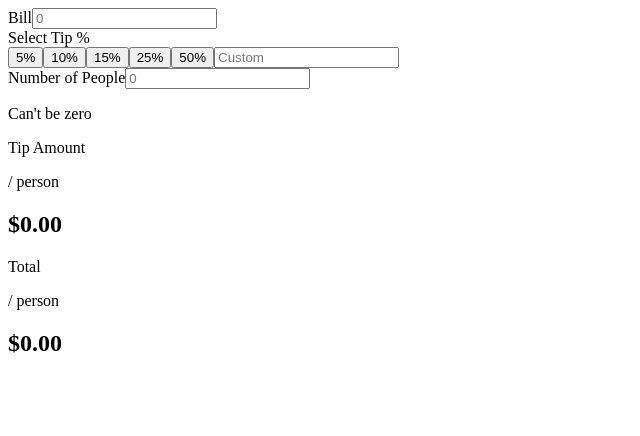
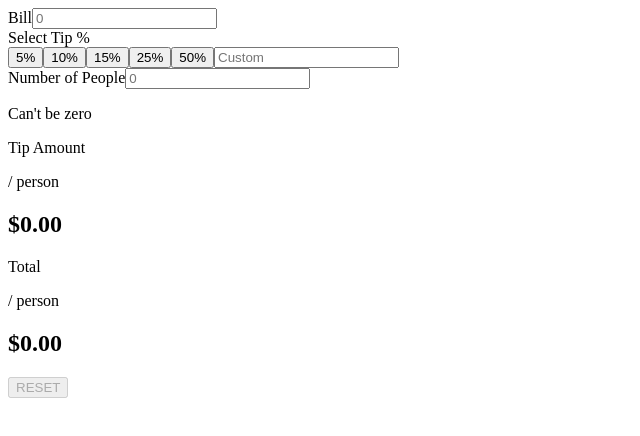
Before and after one commit to mcDolor/github-practice-tip-calculator, a Next.js app: page / in a window 1280 px wide. Shown: the top 436 px of the page, without its empty margins (0-640 px from the left). Built offline with nearby package versions, Linux system fonts and the light colour scheme.

Commit message:
added reset button

```diff
--- a/app/page.tsx
+++ b/app/page.tsx
@@ -5,6 +5,7 @@ import BillInput from "@/components/BillInput";
 import TipSelector from "@/components/TipSelector";
 import UserInput from "@/components/UserInput";
 import ResultCard from "@/components/ResultCard";
+import ResetButton from "@/components/ResetButton";
 
 export default function Home() {
   const [bill, setBill] = useState<number>(0);
@@ -30,6 +31,7 @@ export default function Home() {
 
       <div className="bg-[#00474b] rounded-2xl p-8 flex flex-col justify-between">
         <ResultCard tipAmount={tipAmount} total={total} />
+        <ResetButton resetAll={resetAll} disabled={!bill && !tip && !user} />
       </div>
     </main>
   );
--- /dev/null
+++ b/components/ResetButton.tsx
@@ -0,0 +1,20 @@
+interface Props {
+  resetAll: () => void;
+  disabled: boolean;
+}
+
+export default function ResetButton({ resetAll, disabled }: Props) {
+  return (
+    <button
+      onClick={resetAll}
+      disabled={disabled}
+      className={`mt-8 w-full py-2 rounded-lg font-bold ${
+        disabled
+          ? "bg-[#0d686d] text-[#00474b] opacity-30"
+          : "bg-[#26c2ae] hover:bg-[#9fe8df] text-[#00474b]"
+      }`}
+    >
+      RESET
+    </button>
+  );
+}
```
